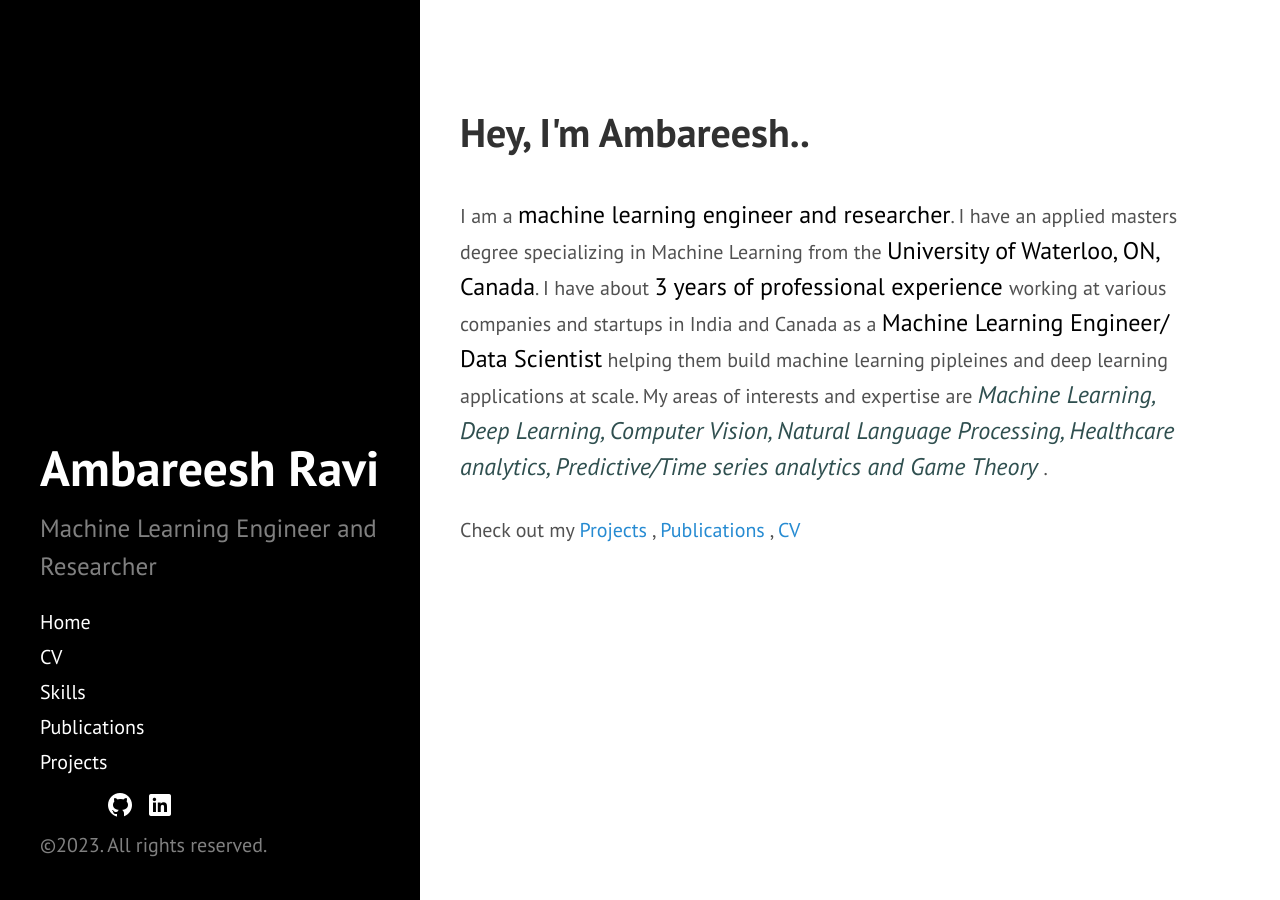
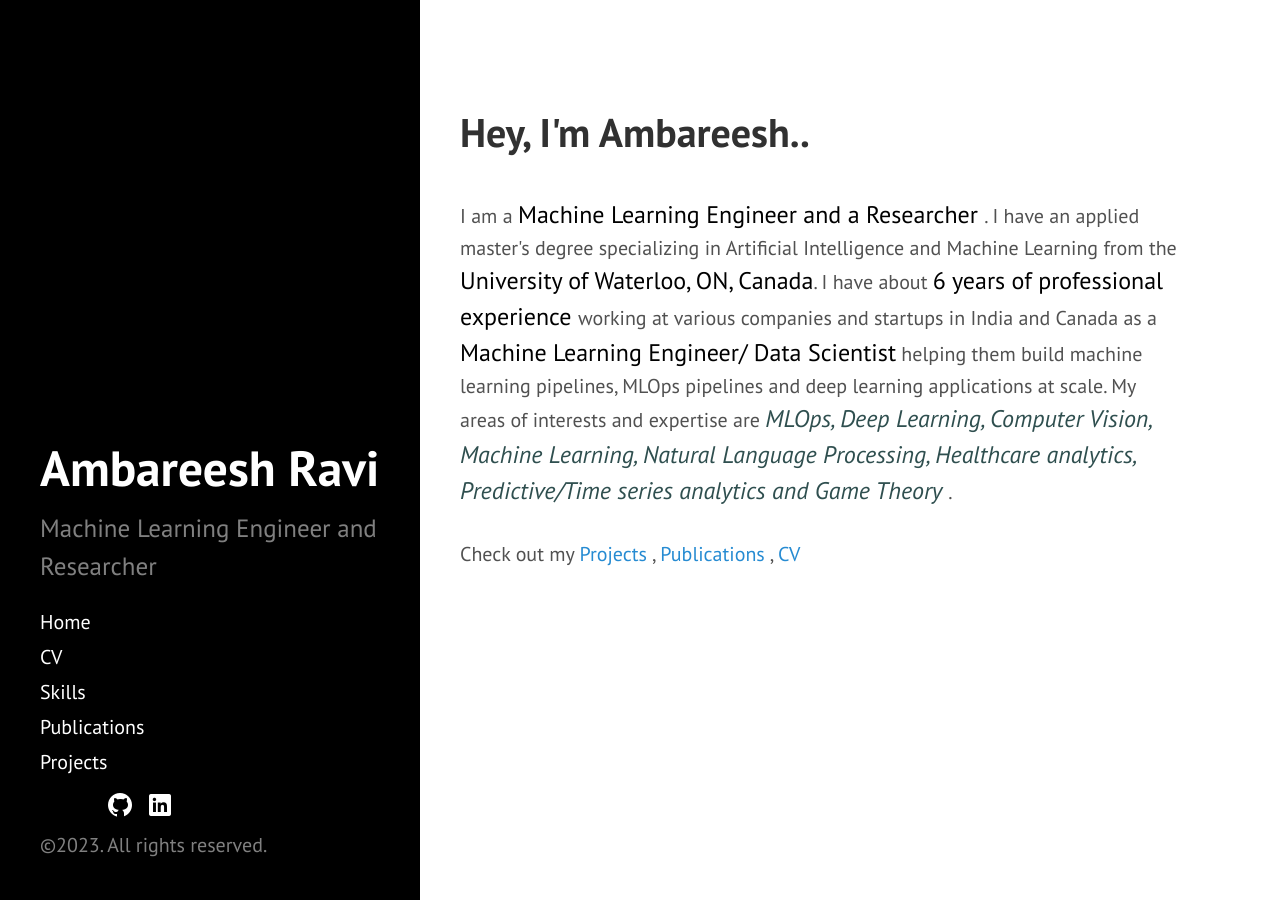
Before and after one commit to ambareeshravi/ambareeshravi.github.io, a Jekyll site: the page built from index.html, in a window 1280 px wide. Built offline with Jekyll 4.4.1, drawn with Linux system fonts in a browser that asks for light colours; the list of posts is cut into pages by our own code.

Commit message:
Update index.html

```diff
--- a/index.html
+++ b/index.html
@@ -21,7 +21,7 @@
 }
 </style>
 
-I am a <mark class="emphasize">machine learning engineer and researcher</mark>. I have an applied masters degree specializing in Machine Learning from the <mark class="emphasize">University of Waterloo, ON, Canada</mark>. I have about <mark class="emphasize"> 3 years of professional experience </mark> working at various companies and startups in India and Canada as a <mark class="emphasize"> Machine Learning Engineer/ Data Scientist</mark> helping them build machine learning pipleines and deep learning applications at scale. My areas of interests and expertise are <mark class="show"> Machine Learning, Deep Learning, Computer Vision, Natural Language Processing, Healthcare analytics, Predictive/Time series analytics and Game Theory </mark>.
+I am a <mark class="emphasize">Machine Learning Engineer and a Researcher </mark>. I have an applied master's degree specializing in Artificial Intelligence and Machine Learning from the <mark class="emphasize">University of Waterloo, ON, Canada</mark>. I have about <mark class="emphasize"> 6 years of professional experience </mark> working at various companies and startups in India and Canada as a <mark class="emphasize"> Machine Learning Engineer/ Data Scientist</mark> helping them build machine learning pipelines, MLOps pipelines and deep learning applications at scale. My areas of interests and expertise are <mark class="show"> MLOps, Deep Learning, Computer Vision, Machine Learning, Natural Language Processing, Healthcare analytics, Predictive/Time series analytics and Game Theory </mark>.
 
 <br>
 <br>
```
